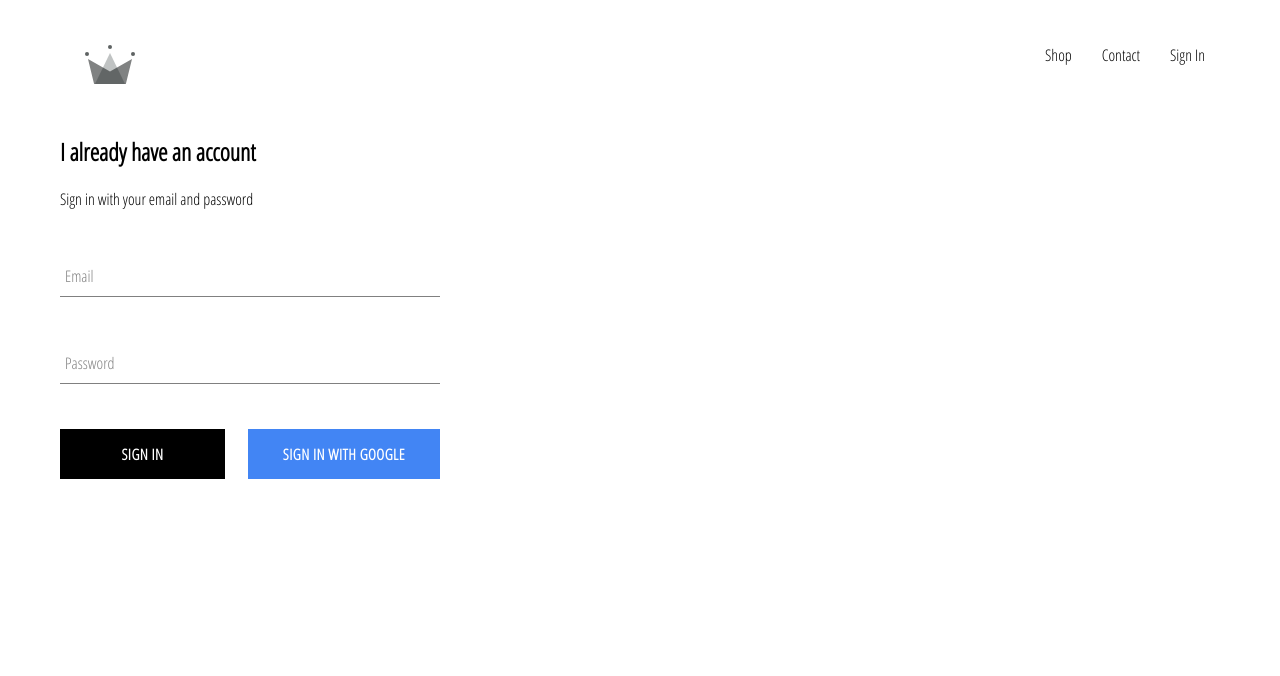
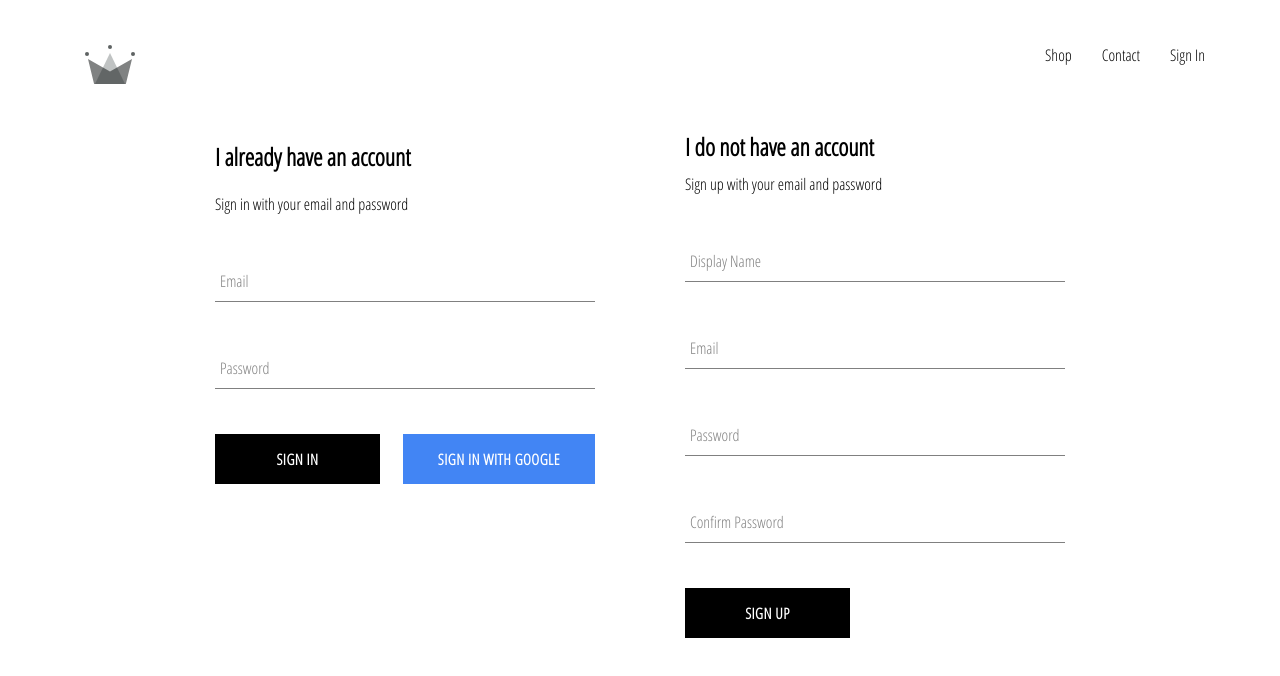
Before and after one commit to HarisHorozovic/ecomerce-client, a React (Create React App) app: page /signin in a window 1280 px wide. Shown: the top 676 px of the page. Built offline with nearby package versions, Linux system fonts and the light colour scheme; no server answers.

Commit message:
added a sign up component, added a sign up and sign in with email and password functionality

```diff
--- a/src/App.js
+++ b/src/App.js
@@ -1,8 +1,9 @@
 import React from 'react';
 import { Switch, Route } from 'react-router-dom';
-import { auth } from './firebase/firebase.utils';
 
 import './App.css';
+
+import { auth, createUserProfileDocument } from './firebase/firebase.utils';
 
 import ShopPage from './pages/shop/shop.component';
 import SignInAndSignUpPage from './pages/sign-in-and-sign-up/sign-in-and-sign-up.component';
@@ -22,8 +23,21 @@
     unsubscribeFromAuth = null;
 
     componentDidMount() {
-        this.unsubscribeFromAuth = auth.onAuthStateChanged(user => {
-            this.setState({ currentUser: user });
+        this.unsubscribeFromAuth = auth.onAuthStateChanged(async userAuth => {
+            if (userAuth) {
+                const userRef = await createUserProfileDocument(userAuth);
+
+                userRef.onSnapshot(snapShot => {
+                    this.setState({
+                        currentUser: {
+                            id: snapShot.id,
+                            ...snapShot.data(),
+                        },
+                    });
+                });
+            } else {
+                this.setState({ currentUser: userAuth });
+            }
         });
     }
 
--- a/src/components/sign-in/sign-in.component.jsx
+++ b/src/components/sign-in/sign-in.component.jsx
@@ -3,7 +3,7 @@
 import FormInput from '../form-input/form-input.component';
 import CustomButton from '../custom-button/custom-button.component';
 
-import { signInWithGoogle } from '../../firebase/firebase.utils';
+import { auth, signInWithGoogle } from '../../firebase/firebase.utils';
 
 import './sign-in.styles.scss';
 
@@ -17,10 +17,16 @@
         };
     }
 
-    handleSubmit = e => {
+    handleSubmit = async e => {
         e.preventDefault();
+        const { email, password } = this.state;
 
-        this.setState({ email: '', password: '' });
+        try {
+            await auth.signInWithEmailAndPassword(email, password);
+            this.setState({ email: '', password: '' });
+        } catch (error) {
+            console.log('Error logging in', error.message);
+        }
     };
 
     handleChange = e => {
--- a/src/components/sign-up/sign-up.component.jsx
+++ b/src/components/sign-up/sign-up.component.jsx
@@ -0,0 +1,103 @@
+import React from 'react';
+
+import './sign-up.styles.scss';
+
+import FormInput from '../form-input/form-input.component';
+import CustomButton from '../custom-button/custom-button.component';
+
+import { auth, createUserProfileDocument } from '../../firebase/firebase.utils';
+
+class SignUp extends React.Component {
+    constructor() {
+        super();
+
+        this.state = {
+            displayName: '',
+            email: '',
+            password: '',
+            confirmPassword: '',
+        };
+    }
+
+    handleSubmit = async e => {
+        e.preventDefault();
+
+        const { displayName, email, password, confirmPassword } = this.state;
+
+        if (password !== confirmPassword) {
+            alert("Passwords don't match");
+            return;
+        }
+
+        try {
+            const { user } = await auth.createUserWithEmailAndPassword(
+                email,
+                password
+            );
+
+            await createUserProfileDocument(user, { displayName });
+
+            this.setState({
+                displayName: '',
+                email: '',
+                password: '',
+                confirmPassword: '',
+            });
+        } catch (error) {
+            console.log('Error signing up', error.message);
+        }
+    };
+
+    handleChange = e => {
+        const { name, value } = e.target;
+
+        this.setState({ [name]: value });
+    };
+
+    render() {
+        const { displayName, email, password, confirmPassword } = this.state;
+        return (
+            <div className="sign-up">
+                <h2 className="title">I do not have an account</h2>
+                <span>Sign up with your email and password</span>
+                <form className="sign-up-form" onSubmit={this.handleSubmit}>
+                    <FormInput
+                        type="text"
+                        name="displayName"
+                        value={displayName}
+                        onChange={this.handleChange}
+                        label="Display Name"
+                        required
+                    />
+                    <FormInput
+                        type="email"
+                        name="email"
+                        value={email}
+                        onChange={this.handleChange}
+                        label="Email"
+                        required
+                    />
+                    <FormInput
+                        type="password"
+                        name="password"
+                        value={password}
+                        onChange={this.handleChange}
+                        label="Password"
+                        required
+                    />
+                    <FormInput
+                        type="password"
+                        name="confirmPassword"
+                        value={confirmPassword}
+                        onChange={this.handleChange}
+                        label="Confirm Password"
+                        required
+                    />
+                    <CustomButton type="submit">Sign Up</CustomButton>
+                </form>
+            </div>
+        );
+    }
+}
+
+export default SignUp;
--- a/src/components/sign-up/sign-up.styles.scss
+++ b/src/components/sign-up/sign-up.styles.scss
@@ -0,0 +1,9 @@
+.sign-up {
+    display: flex;
+    flex-direction: column;
+    width: 380px;
+
+    .title {
+      margin: 10px 0;
+    }
+  }
--- a/src/firebase/firebase.utils.js
+++ b/src/firebase/firebase.utils.js
@@ -12,6 +12,32 @@
     appId: '1:1017222828091:web:0e19871ffdb33848790c1e',
 };
 
+export const createUserProfileDocument = async (userAuth, additionalData) => {
+    if (!userAuth) return;
+
+    const userRef = firestore.doc(`users/${userAuth.uid}`);
+
+    const snapShot = await userRef.get();
+
+    if (!snapShot.exists) {
+        const { displayName, email } = userAuth;
+        const createdAt = new Date();
+
+        try {
+            await userRef.set({
+                displayName,
+                email,
+                createdAt,
+                ...additionalData,
+            });
+        } catch (error) {
+            console.log('Error creating user', error.message);
+        }
+    }
+
+    return userRef;
+};
+
 firebase.initializeApp(config);
 
 export const auth = firebase.auth();
--- a/src/pages/sign-in-and-sign-up/sign-in-and-sign-up.component.jsx
+++ b/src/pages/sign-in-and-sign-up/sign-in-and-sign-up.component.jsx
@@ -3,10 +3,12 @@
 import './sign-in-and-sign-up.styles.scss';
 
 import SignIn from '../../components/sign-in/sign-in.component';
+import SignUp from '../../components/sign-up/sign-up.component';
 
 const SignInAndSignUpPage = () => (
     <div className="sign-in-and-sign-up">
         <SignIn />
+        <SignUp />
     </div>
 );
 
--- a/src/pages/sign-in-and-sign-up/sign-in-and-sign-up.styles.scss
+++ b/src/pages/sign-in-and-sign-up/sign-in-and-sign-up.styles.scss
@@ -0,0 +1,6 @@
+.sign-in-and-sign-up {
+    width: 850px;
+    display: flex;
+    justify-content: space-between;
+    margin: 30px auto;
+  }
```
